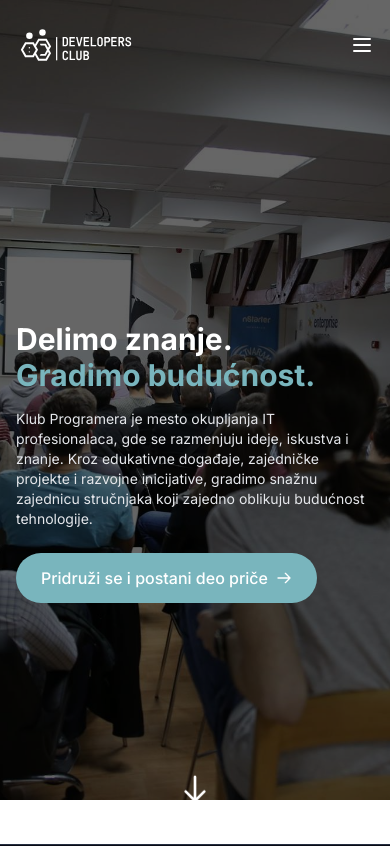
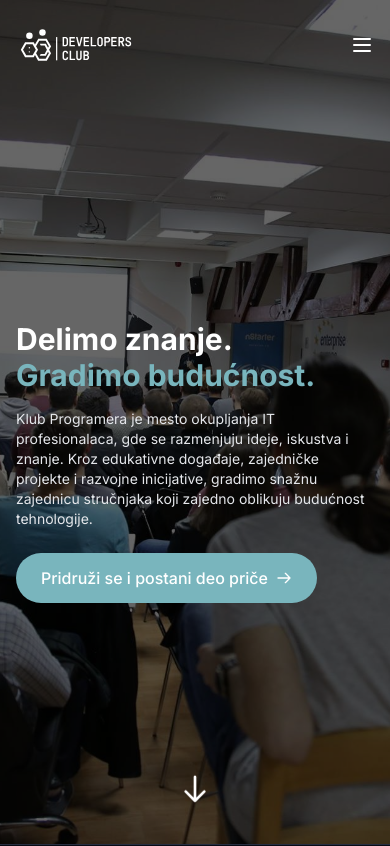
Before and after one commit to DevelopersClubRS/DevelopersClub.rs, a Next.js app: page / in a window 390 px wide. Shown: the top 846 px of the page. Built offline with nearby package versions, Linux system fonts and the light colour scheme.

Commit message:
style(Header): adjust layout and remove fixed height
Make the header a flex container to improve responsiveness and remove fixed height from the background container to allow it to fill the viewport naturally

```diff
--- a/src/components/Header.tsx
+++ b/src/components/Header.tsx
@@ -20,8 +20,9 @@
   }, [])
 
   return (
-    <header className="relative min-h-[100dvh]">
-      <div className="absolute inset-0 h-[800px] md:h-[900px]">
+    <header className="relative min-h-[100dvh] flex flex-col">
+      {/* Background container - make it fill the viewport */}
+      <div className="absolute inset-0">
         <Image
           src="/img/ct-meetup.jpg"
           alt="CT Meetup Background"
```
